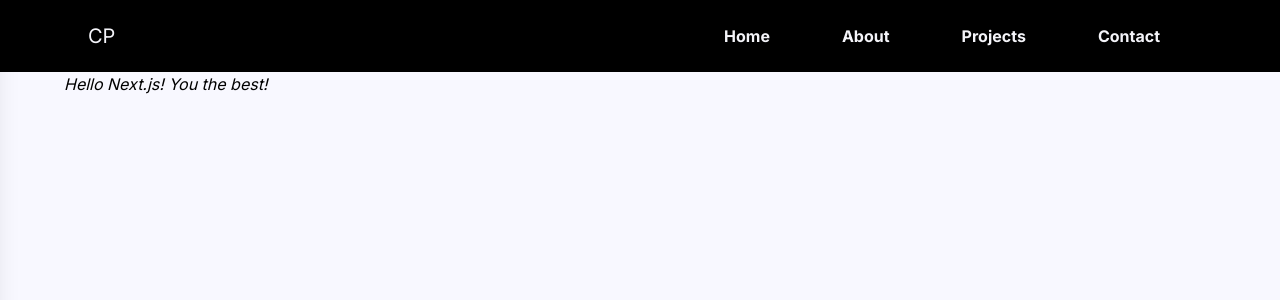
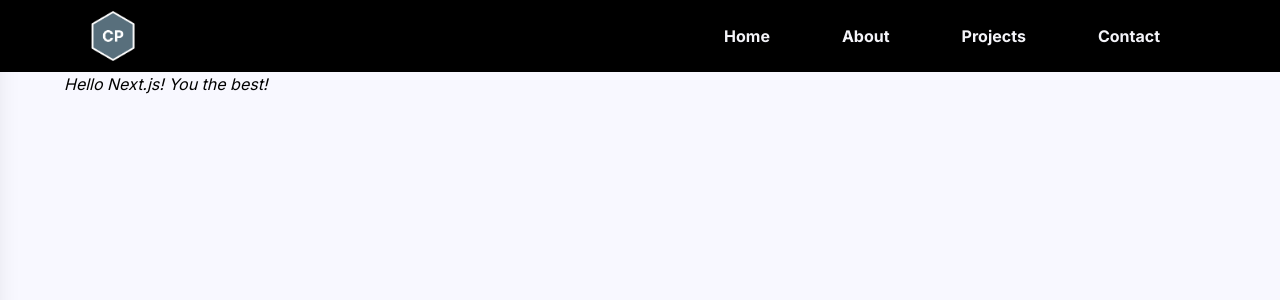
Before and after one commit to cam-peck/portfolio, a Next.js app: page / in a window 1280 px wide. Shown: the top 300 px of the page. Built offline with nearby package versions, Linux system fonts and the light colour scheme.

Commit message:
add small logo emblem for nav and navdrawer components

```diff
--- a/components/drawer-menu.tsx
+++ b/components/drawer-menu.tsx
@@ -1,4 +1,5 @@
 import NavItems from './navitems';
+import Image from 'next/image';
 
 interface DrawerMenuProps {
   hamburgerIsOpen: boolean;
@@ -14,13 +15,13 @@ export default function DrawerMenu(props: DrawerMenuProps) {
   return (
     <section className={hamburgerIsOpen ? openMenu : closedMenu}>
       <div className="flex items-center h-[70px] pl-5 bg-black">
-        <h1 className="text-xl x2s:text-2xl text-white">CP</h1>
+        <Image src="/logo.png" width={50} height={10} alt="navbar-emblem" />
       </div>
       <div
         onClick={() => {
           setHamburgerIsOpen(false);
         }}
-        className="flex flex-col pb-4 gap-1 m-2"
+        className="flex flex-col m-2"
       >
         <NavItems hamburgerIsOpen={true} />
       </div>
--- a/components/navbar.tsx
+++ b/components/navbar.tsx
@@ -2,6 +2,7 @@ import { useState } from 'react';
 import NavItems from './navitems';
 import HamburgerMenu from './hamburger-menu';
 import DrawerMenu from './drawer-menu';
+import Image from 'next/image';
 
 export default function NavBar() {
   const [hamburgerIsOpen, setHamburgerIsOpen] = useState(false);
@@ -21,8 +22,7 @@ export default function NavBar() {
     <header className="w-full bg-black text-ghostwhite">
       <nav className="max-w-6xl px-6 mx-auto flex items-center justify-between">
         <div className="flex gap-3 items-center">
-          {/* <img /> logo will go here instead of h1!*/}
-          <h1 className="text-white text-xl x2s:text-2xl">CP</h1>
+          <Image src="/logo.png" width={50} height={10} alt="navbar-emblem" />
         </div>
         <div className="hidden md:flex">
           <NavItems hamburgerIsOpen={false} />
```
Also changed, not shown: public/logo.png (added).
